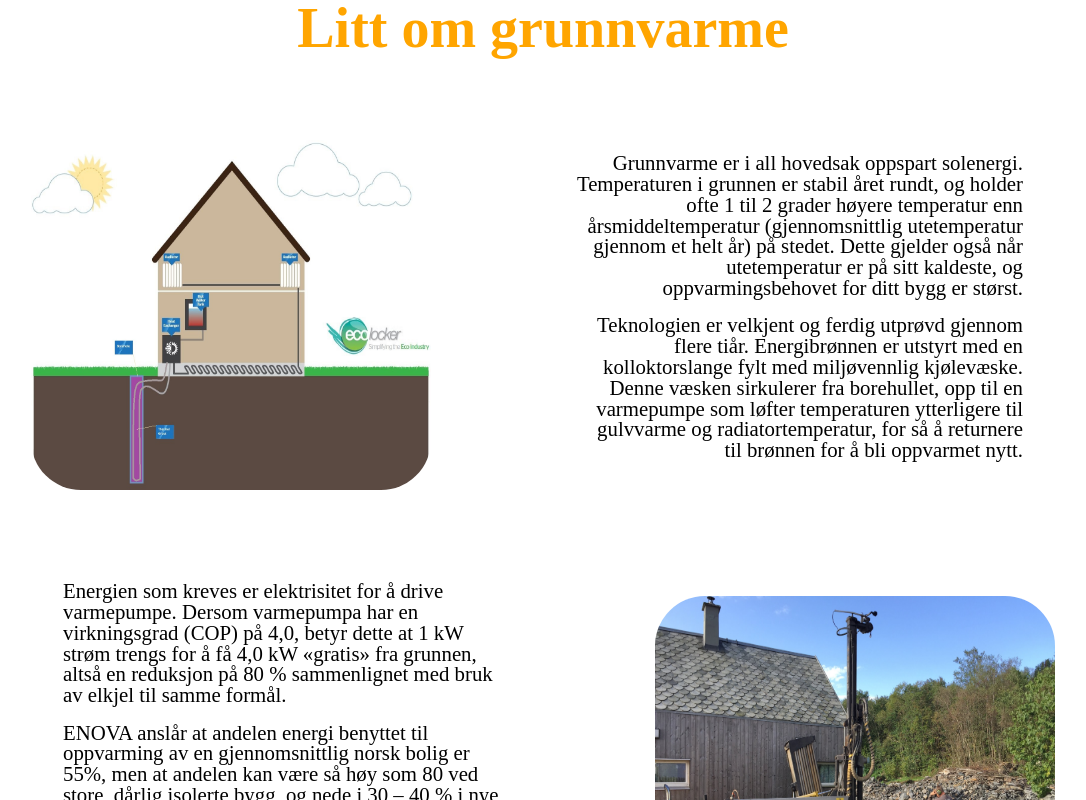
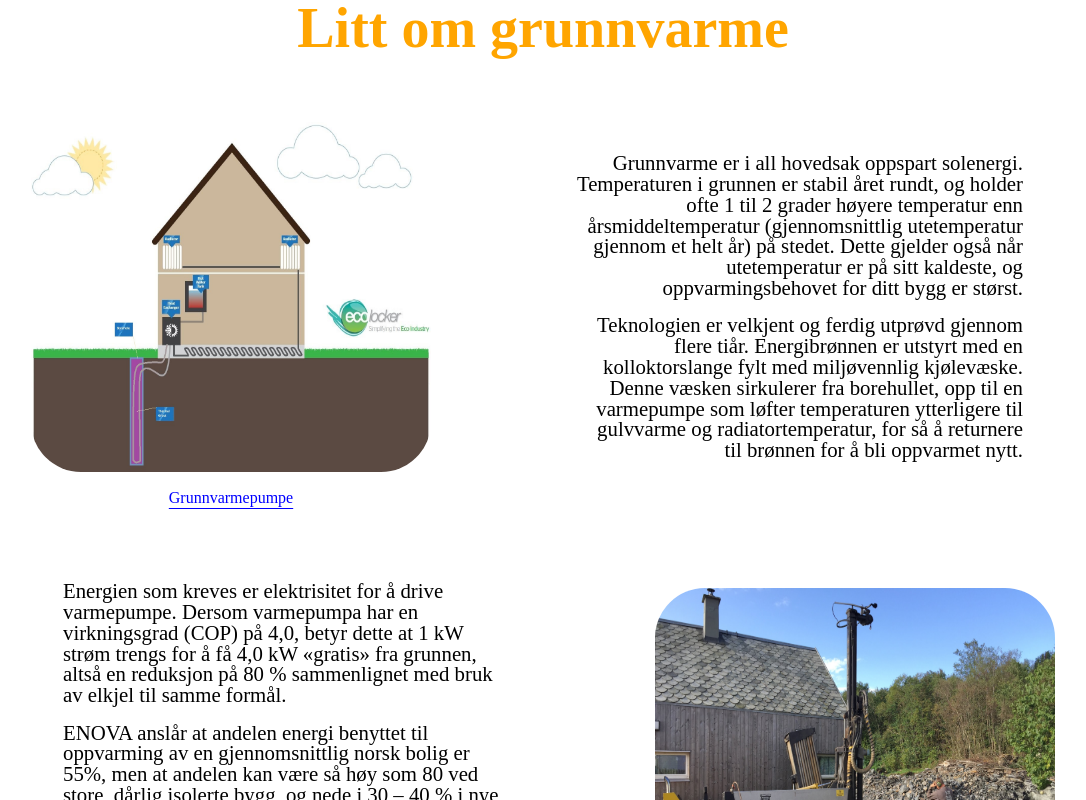
Before and after one commit to joar1/igrunn, a React (Create React App) app: page / in a window 1280 px wide. Shown: the part 1580-2380 px from the top of the page, without its empty margins (97-1183 px from the left). Built offline with nearby package versions, Linux system fonts and the light colour scheme.

Commit message:
added links

```diff
--- a/src/components/Card.jsx
+++ b/src/components/Card.jsx
@@ -4,7 +4,13 @@ export function CardLeft(props) {
 	return (
 		<CardContainer>
 			<CardDiv>
-				<img src={props.img} alt='#' />
+				<ImageLink>
+					<img src={props.img} alt='#' />
+					<a href={props.link} target='_blank' rel='noreferrer'>
+						{props.linkName}
+					</a>
+				</ImageLink>
+
 				<TextDivLeft>
 					<h2>{props.title}</h2>
 					<h3>{props.description}</h3>
@@ -30,8 +36,12 @@ export function CardRight(props) {
 					<p>{props.paragraphThree}</p>
 					<p>{props.paragraphFour}</p>
 				</TextDiv>
+
 				<ImageLink>
 					<img src={props.img} alt='#' />
+					<a href={props.link} target='_blank' rel='noreferrer'>
+						{props.linkName}
+					</a>
 				</ImageLink>
 			</CardDiv>
 		</CardContainer>
@@ -102,4 +112,12 @@ const TextDivLeft = styled.div`
 const ImageLink = styled.div`
 	display: flex;
 	flex-direction: column;
+	align-items: center;
+	justify-content: center;
+
+	a {
+		margin-top: 1em;
+		color: blue;
+		text-underline-offset: 0.3em;
+	}
 `;
--- a/src/components/Footer.jsx
+++ b/src/components/Footer.jsx
@@ -48,7 +48,7 @@ const FooterDiv = styled.div`
 	align-items: center;
 	justify-content: center;
 	margin: 0 auto;
-	color: lightblue;
+	color: orange;
 
 	h3 {
 		margin-left: 0.5em;
--- a/src/pages/About.jsx
+++ b/src/pages/About.jsx
@@ -42,7 +42,7 @@ const AboutContainer = styled.div`
 `;
 
 const AboutDiv = styled.div`
-	width: 40%;
+	width: 70%;
 	justify-content: center;
 	margin: 2em auto;
 
--- a/src/pages/Home.jsx
+++ b/src/pages/Home.jsx
@@ -29,6 +29,8 @@ function Home() {
 			<HeaderH1 id='Grunnvarme'>Litt om grunnvarme</HeaderH1>
 			<CardLeft
 				img={Bilde2}
+				link='https://renewableenergyhub.co.uk/main/heat-pumps-information/ground-source-heat-pumps/'
+				linkName='Grunnvarmepumpe'
 				paragraph='Grunnvarme er i all hovedsak oppspart solenergi. Temperaturen i grunnen er stabil året rundt, og holder ofte 1 til 2 grader høyere temperatur enn årsmiddeltemperatur (gjennomsnittlig utetemperatur gjennom et helt år) på stedet. Dette gjelder også når utetemperatur er på sitt kaldeste, og oppvarmingsbehovet for ditt bygg er størst.'
 				paragraphTwo='Teknologien er velkjent og ferdig utprøvd gjennom flere tiår. Energibrønnen er utstyrt med en kolloktorslange fylt med miljøvennlig kjølevæske. Denne væsken sirkulerer fra borehullet, opp til en varmepumpe som løfter temperaturen ytterligere til gulvvarme og radiatortemperatur, for så å returnere til brønnen for å bli oppvarmet nytt.'
 			/>
```
Also changed, not shown: 7 other files (tests, documents, lock files or other folders).
